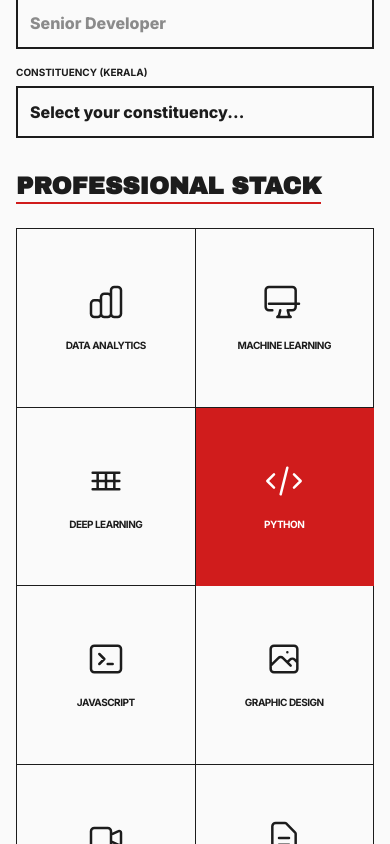
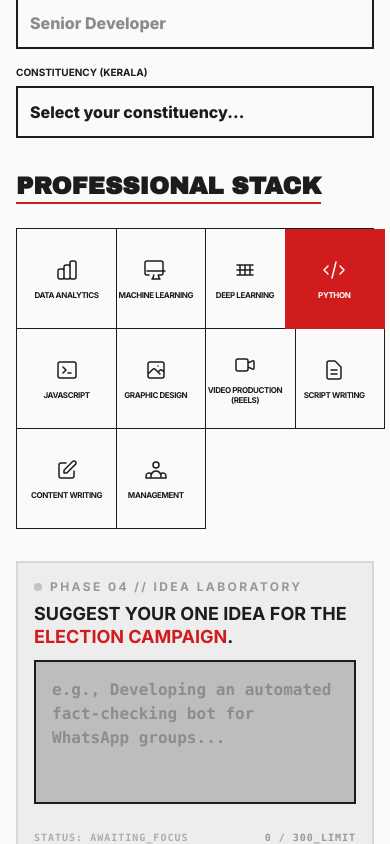
Before and after one commit to rohithvijayan/LeftProfessional, a Next.js app: page / in a window 390 px wide. Shown: the part 1156-2000 px from the top of the page. Built offline with nearby package versions, Linux system fonts and the light colour scheme; a web font is replaced by a local one.

Commit message:
mobile tiling change

```diff
--- a/src/components/RegistrationForm.jsx
+++ b/src/components/RegistrationForm.jsx
@@ -64,7 +64,7 @@ const RegistrationForm = ({ activeStep, setActiveStep }) => {
         {
             name: "Data Analytics",
             icon: (
-                <svg className="w-10 h-10 mb-4" fill="none" stroke="currentColor" viewBox="0 0 24 24">
+                <svg className="w-6 h-6 sm:w-8 md:w-10 mb-2 sm:mb-3 md:mb-4" fill="none" stroke="currentColor" viewBox="0 0 24 24">
                     <path d="M9 19v-6a2 2 0 00-2-2H5a2 2 0 00-2 2v6a2 2 0 002 2h2a2 2 0 002-2zm0 0V9a2 2 0 012-2h2a2 2 0 012 2v10m-6 0a2 2 0 002 2h2a2 2 0 002-2m0 0V5a2 2 0 012-2h2a2 2 0 012 2v14a2 2 0 01-2 2h-2a2 2 0 01-2-2z" strokeLinecap="round" strokeLinejoin="round" strokeWidth="1.5" />
                 </svg>
             ),
@@ -72,7 +72,7 @@ const RegistrationForm = ({ activeStep, setActiveStep }) => {
         {
             name: "Machine Learning",
             icon: (
-                <svg className="w-10 h-10 mb-4" fill="none" stroke="currentColor" viewBox="0 0 24 24">
+                <svg className="w-6 h-6 sm:w-8 md:w-10 mb-2 sm:mb-3 md:mb-4" fill="none" stroke="currentColor" viewBox="0 0 24 24">
                     <path d="M9.75 17L9 20l-1 1h8l-1-1-.75-3M3 13h18M5 17H3a2 2 0 01-2-2V5a2 2 0 012-2h14a2 2 0 012 2v10a2 2 0 01-2 2h-2" strokeLinecap="round" strokeLinejoin="round" strokeWidth="1.5" />
                 </svg>
             ),
@@ -80,7 +80,7 @@ const RegistrationForm = ({ activeStep, setActiveStep }) => {
         {
             name: "Deep Learning",
             icon: (
-                <svg className="w-10 h-10 mb-4" fill="none" stroke="currentColor" viewBox="0 0 24 24">
+                <svg className="w-6 h-6 sm:w-8 md:w-10 mb-2 sm:mb-3 md:mb-4" fill="none" stroke="currentColor" viewBox="0 0 24 24">
                     <path d="M4 7h16M4 12h16M4 17h16M7 7v10M12 7v10M17 7v10" strokeLinecap="round" strokeLinejoin="round" strokeWidth="1.5" />
                 </svg>
             ),
@@ -88,7 +88,7 @@ const RegistrationForm = ({ activeStep, setActiveStep }) => {
         {
             name: "Python",
             icon: (
-                <svg className="w-10 h-10 mb-4" fill="none" stroke="currentColor" viewBox="0 0 24 24">
+                <svg className="w-6 h-6 sm:w-8 md:w-10 mb-2 sm:mb-3 md:mb-4" fill="none" stroke="currentColor" viewBox="0 0 24 24">
                     <path d="M10 20l4-16m4 4l4 4-4 4M6 16l-4-4 4-4" strokeLinecap="round" strokeLinejoin="round" strokeWidth="1.5" />
                 </svg>
             ),
@@ -96,7 +96,7 @@ const RegistrationForm = ({ activeStep, setActiveStep }) => {
         {
             name: "Javascript",
             icon: (
-                <svg className="w-10 h-10 mb-4" fill="none" stroke="currentColor" viewBox="0 0 24 24">
+                <svg className="w-6 h-6 sm:w-8 md:w-10 mb-2 sm:mb-3 md:mb-4" fill="none" stroke="currentColor" viewBox="0 0 24 24">
                     <path d="M8 9l3 3-3 3m5 0h3M5 20h14a2 2 0 002-2V6a2 2 0 00-2-2H5a2 2 0 00-2 2v12a2 2 0 002 2z" strokeLinecap="round" strokeLinejoin="round" strokeWidth="1.5" />
                 </svg>
             ),
@@ -104,7 +104,7 @@ const RegistrationForm = ({ activeStep, setActiveStep }) => {
         {
             name: "Graphic Design",
             icon: (
-                <svg className="w-10 h-10 mb-4" fill="none" stroke="currentColor" viewBox="0 0 24 24">
+                <svg className="w-6 h-6 sm:w-8 md:w-10 mb-2 sm:mb-3 md:mb-4" fill="none" stroke="currentColor" viewBox="0 0 24 24">
                     <path d="M4 16l4.586-4.586a2 2 0 012.828 0L16 16m-2-2l1.586-1.586a2 2 0 012.828 0L20 14m-6-6h.01M6 20h12a2 2 0 002-2V6a2 2 0 00-2-2H6a2 2 0 00-2 2v12a2 2 0 002 2z" strokeLinecap="round" strokeLinejoin="round" strokeWidth="1.5" />
                 </svg>
             ),
@@ -112,7 +112,7 @@ const RegistrationForm = ({ activeStep, setActiveStep }) => {
         {
             name: "Video Production (Reels)",
             icon: (
-                <svg className="w-10 h-10 mb-4" fill="none" stroke="currentColor" viewBox="0 0 24 24">
+                <svg className="w-6 h-6 sm:w-8 md:w-10 mb-2 sm:mb-3 md:mb-4" fill="none" stroke="currentColor" viewBox="0 0 24 24">
                     <path d="M15 10l4.553-2.069A1 1 0 0121 8.82v6.36a1 1 0 01-1.447.894L15 14M5 18h8a2 2 0 002-2V8a2 2 0 00-2-2H5a2 2 0 00-2 2v8a2 2 0 002 2z" strokeLinecap="round" strokeLinejoin="round" strokeWidth="1.5" />
                 </svg>
             ),
@@ -120,7 +120,7 @@ const RegistrationForm = ({ activeStep, setActiveStep }) => {
         {
             name: "Script Writing",
             icon: (
-                <svg className="w-10 h-10 mb-4" fill="none" stroke="currentColor" viewBox="0 0 24 24">
+                <svg className="w-6 h-6 sm:w-8 md:w-10 mb-2 sm:mb-3 md:mb-4" fill="none" stroke="currentColor" viewBox="0 0 24 24">
                     <path d="M9 12h6m-6 4h6m2 5H7a2 2 0 01-2-2V5a2 2 0 012-2h5.586a1 1 0 01.707.293l5.414 5.414a1 1 0 01.293.707V19a2 2 0 01-2 2z" strokeLinecap="round" strokeLinejoin="round" strokeWidth="1.5" />
                 </svg>
             ),
@@ -128,7 +128,7 @@ const RegistrationForm = ({ activeStep, setActiveStep }) => {
         {
             name: "Content Writing",
             icon: (
-                <svg className="w-10 h-10 mb-4" fill="none" stroke="currentColor" viewBox="0 0 24 24">
+                <svg className="w-6 h-6 sm:w-8 md:w-10 mb-2 sm:mb-3 md:mb-4" fill="none" stroke="currentColor" viewBox="0 0 24 24">
                     <path d="M11 5H6a2 2 0 00-2 2v11a2 2 0 002 2h11a2 2 0 002-2v-5m-1.414-9.414a2 2 0 112.828 2.828L11.828 15H9v-2.828l8.586-8.586z" strokeLinecap="round" strokeLinejoin="round" strokeWidth="1.5" />
                 </svg>
             ),
@@ -136,7 +136,7 @@ const RegistrationForm = ({ activeStep, setActiveStep }) => {
         {
             name: "Management",
             icon: (
-                <svg className="w-10 h-10 mb-4" fill="none" stroke="currentColor" viewBox="0 0 24 24">
+                <svg className="w-6 h-6 sm:w-8 md:w-10 mb-2 sm:mb-3 md:mb-4" fill="none" stroke="currentColor" viewBox="0 0 24 24">
                     <path d="M17 20h5v-2a3 3 0 00-5.356-1.857M17 20H7m10 0v-2c0-.656-.126-1.283-.356-1.857M7 20H2v-2a3 3 0 015.356-1.857M7 20v-2c0-.656.126-1.283.356-1.857m0 0a5.002 5.002 0 019.288 0M15 7a3 3 0 11-6 0 3 3 0 016 0z" strokeLinecap="round" strokeLinejoin="round" strokeWidth="1.5" />
                 </svg>
             ),
@@ -336,16 +336,16 @@ const RegistrationForm = ({ activeStep, setActiveStep }) => {
                 <h3 className="text-2xl sm:text-3xl font-industrial uppercase border-b-2 border-authoritative-red inline-block mb-6 sm:mb-8">
                     Professional Stack
                 </h3>
-                <div className="grid grid-cols-2 sm:grid-cols-3 md:grid-cols-5 gap-0 border-t border-l border-deep-charcoal">
+                <div className="grid grid-cols-4 sm:grid-cols-3 md:grid-cols-5 gap-0 border-t border-l border-deep-charcoal">
                     {skills.map((skill) => (
                         <div
                             key={skill.name}
-                            className={`skill-tile aspect-square border-r border-b border-deep-charcoal flex flex-col items-center justify-center p-4 text-center ${activeSkills.includes(skill.name) ? "active" : ""
+                            className={`skill-tile aspect-square border-r border-b border-deep-charcoal flex flex-col items-center justify-center p-2 sm:p-4 text-center ${activeSkills.includes(skill.name) ? "active" : ""
                                 }`}
                             onClick={() => toggleSkill(skill.name)}
                         >
                             {skill.icon}
-                            <span className="font-bold uppercase text-[10px] sm:text-xs md:text-sm tracking-tighter">
+                            <span className="font-bold uppercase text-[8px] sm:text-xs md:text-sm tracking-tighter leading-tight">
                                 {skill.name}
                             </span>
                         </div>
```
